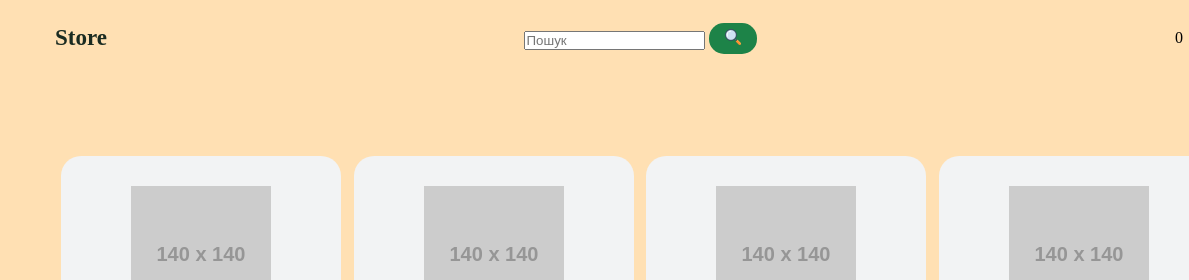
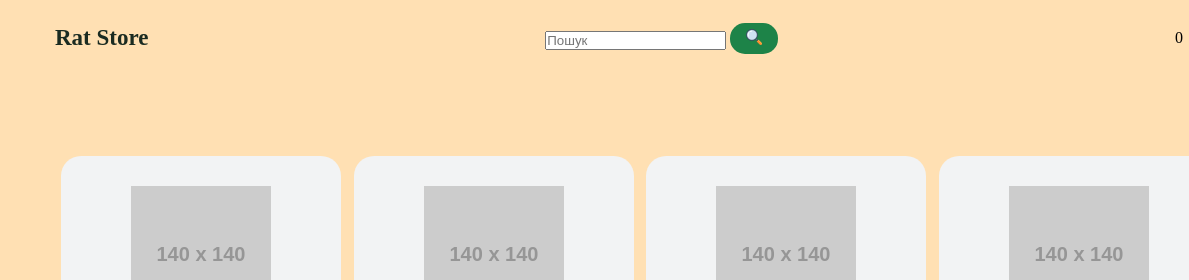
Before and after one commit to VovaOlexienko/store, a plain HTML site: page front/index.html in a window 1280 px wide. Shown: the top 280 px of the page, 0-1189 px from the left. Drawn offline with Linux system fonts and the light colour scheme; placeholder pictures from the web are drawn by us.

Commit message:
Change the name of the company

```diff
--- a/front/index.html
+++ b/front/index.html
@@ -4,14 +4,15 @@
     <meta charset="UTF-8" />
     <meta http-equiv="X-UA-Compatible" content="IE=edge" />
     <meta name="viewport" content="width=device-width, initial-scale=1.0" />
-    <title>Store</title>
+    <title>Rat Store</title>
+    <link rel="shortcut icon" type="image/png" href="img/rat.png"/>
     <link rel="stylesheet" href="css/style.css" />
   </head>
   <body>
     <header class="header">
       <div class="container">
         <div class="header__wrapper">
-          <div class="name">Store</div>
+          <div class="name">Rat Store</div>
           <div class="search-form">
             <input type="text" class="search-txt" placeholder="Пошук" />
             <button href="#" class="search-btn">
```
